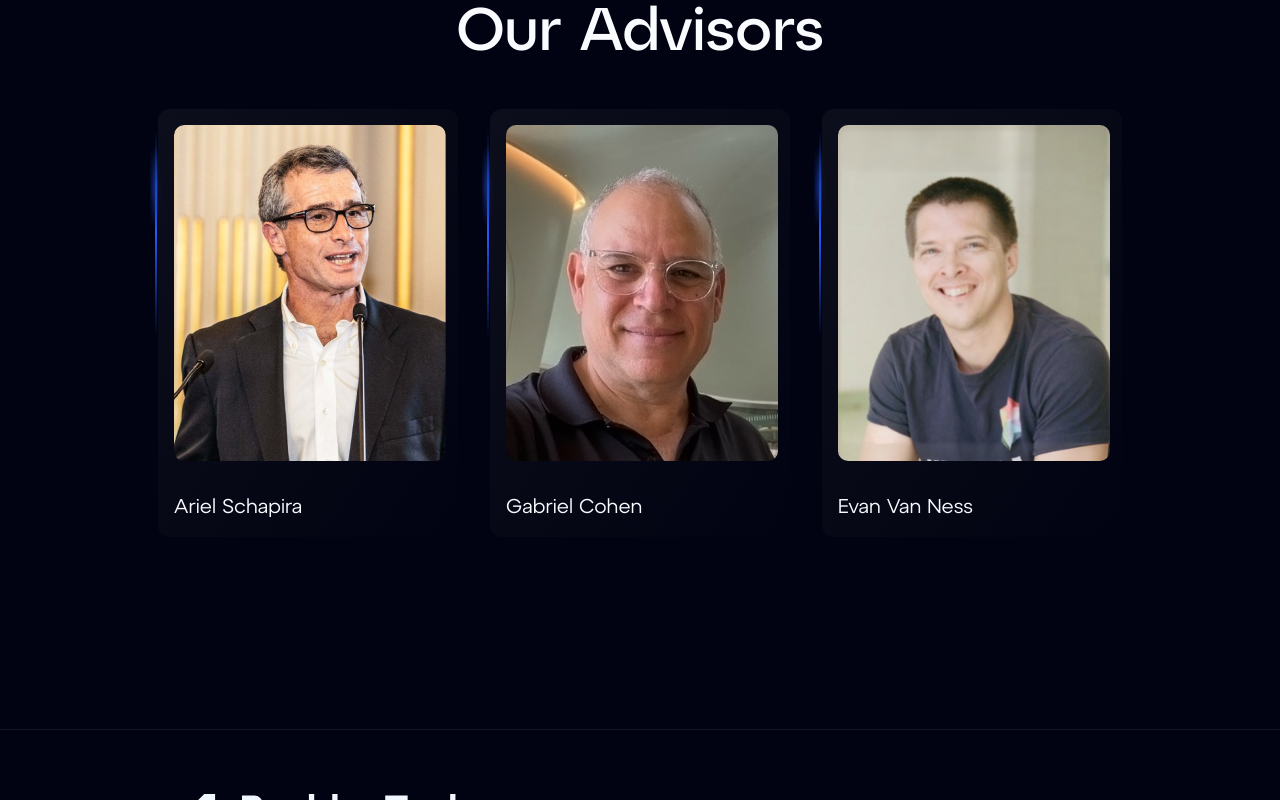
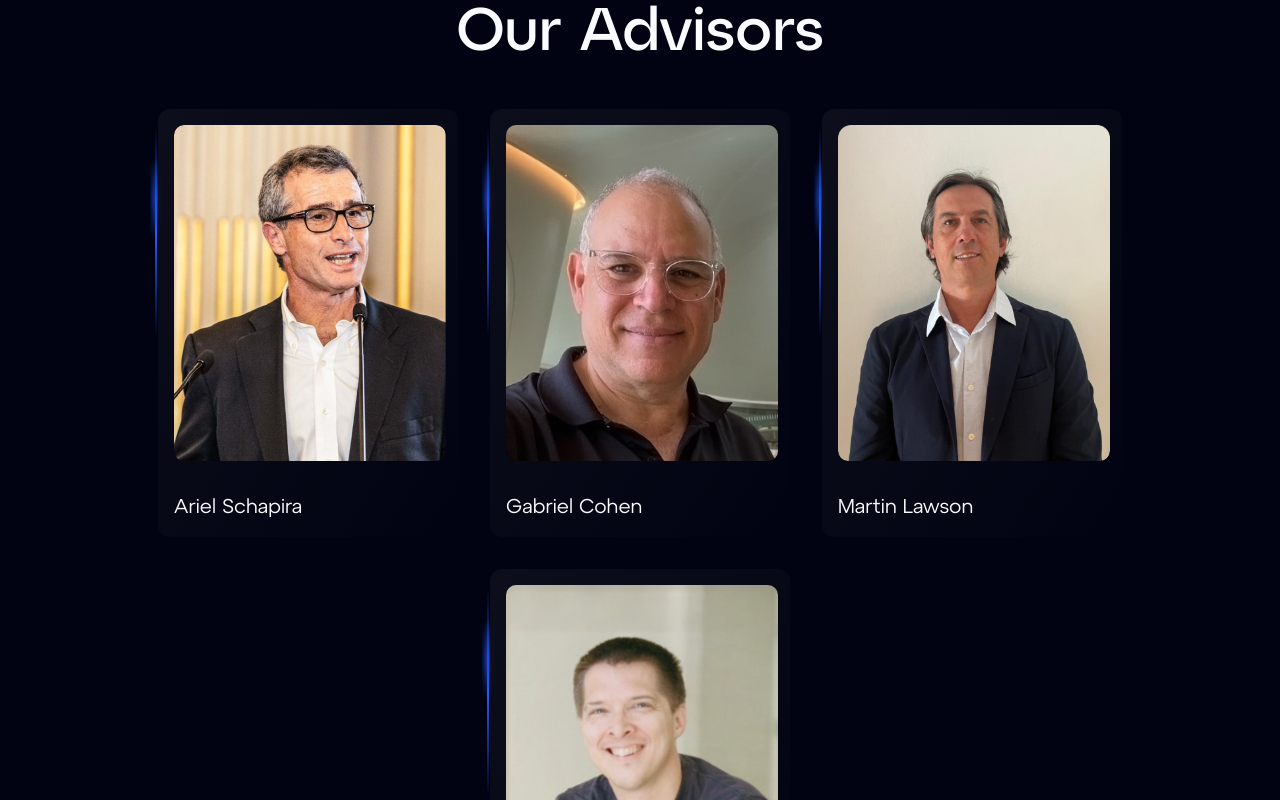
Before and after one commit to boulder-tech/Landing, a Next.js app: page /about in a window 1280 px wide. Shown: the part 1620-2420 px from the top of the page. Built offline with nearby package versions, Linux system fonts and the light colour scheme; no server answers.

Commit message:
feat: martin lawson

```diff
--- a/src/components/sections/advisors.tsx
+++ b/src/components/sections/advisors.tsx
@@ -18,7 +18,17 @@ const Advisors = () => {
                     fact2="Financial Control Manager"
                     fact2col={`Treasury and Corporate & Investment Banker at CitiBank`}
                 />
-                 <PersonCard
+                <PersonCard
+                    name="Martin Lawson"
+                    imageRoute="/assets/team/martin.png"
+                    fact1="Mentor at"
+                    fact1col="Endeavor"
+                    fact2="Advisor at"
+                    fact2col="Mercado Libre"
+                    fact3="Former Marketplace VIS VP and Classifieds Director at"
+                    fact3col="Mercado Libre"
+                />
+                <PersonCard
                     name="Evan Van Ness"
                     imageRoute="/assets/team/evan.jpg"
                     fact1="Former Chief Decentralization Officer"
```
Also changed, not shown: public/assets/team/martin.png (added).
